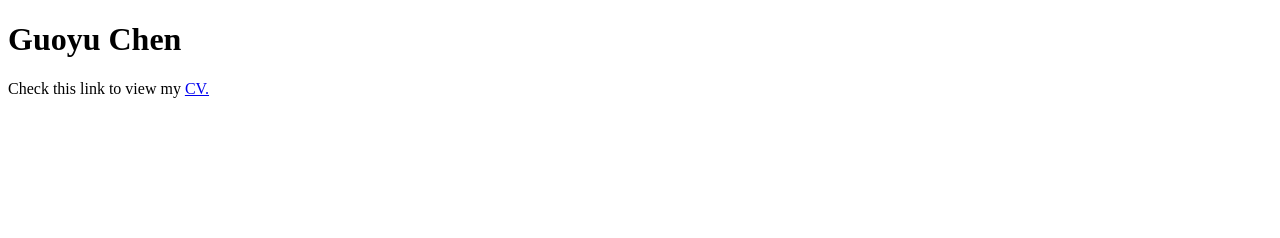
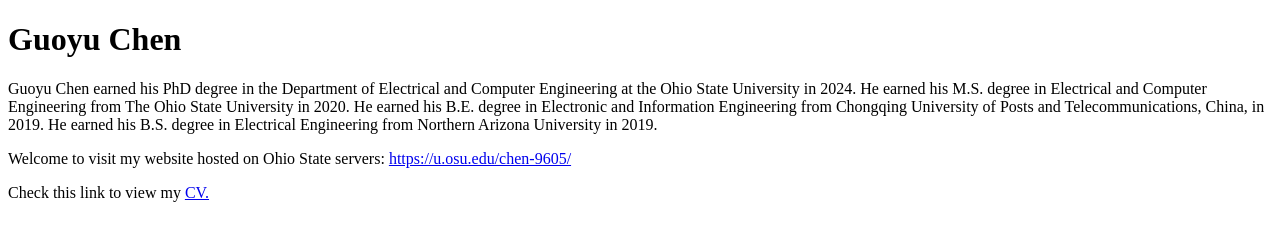
Before and after one commit to halegchen/halegchen.github.io, a plain HTML site: page index.html in a window 1280 px wide. Drawn offline with Linux system fonts and the light colour scheme.

Commit message:
Updated CV

```diff
--- a/index.html
+++ b/index.html
@@ -2,6 +2,8 @@
 <html>
 <body>
 <h1>Guoyu Chen</h1>
+<p>Guoyu Chen earned his PhD degree in the Department of Electrical and Computer Engineering at the Ohio State University in 2024. He earned his M.S. degree in Electrical and Computer Engineering from The Ohio State University in 2020. He earned his B.E. degree in Electronic and Information Engineering from Chongqing University of Posts and Telecommunications, China, in 2019. He earned his B.S. degree in Electrical Engineering from Northern Arizona University in 2019.</p>
+<p>Welcome to visit my website hosted on Ohio State servers: <a href="https://u.osu.edu/chen-9605/">https://u.osu.edu/chen-9605/</a></p>
 <p>Check this link to view my <a href="docs/CV.pdf">CV.</a></p>
 </body>
 </html>
```
